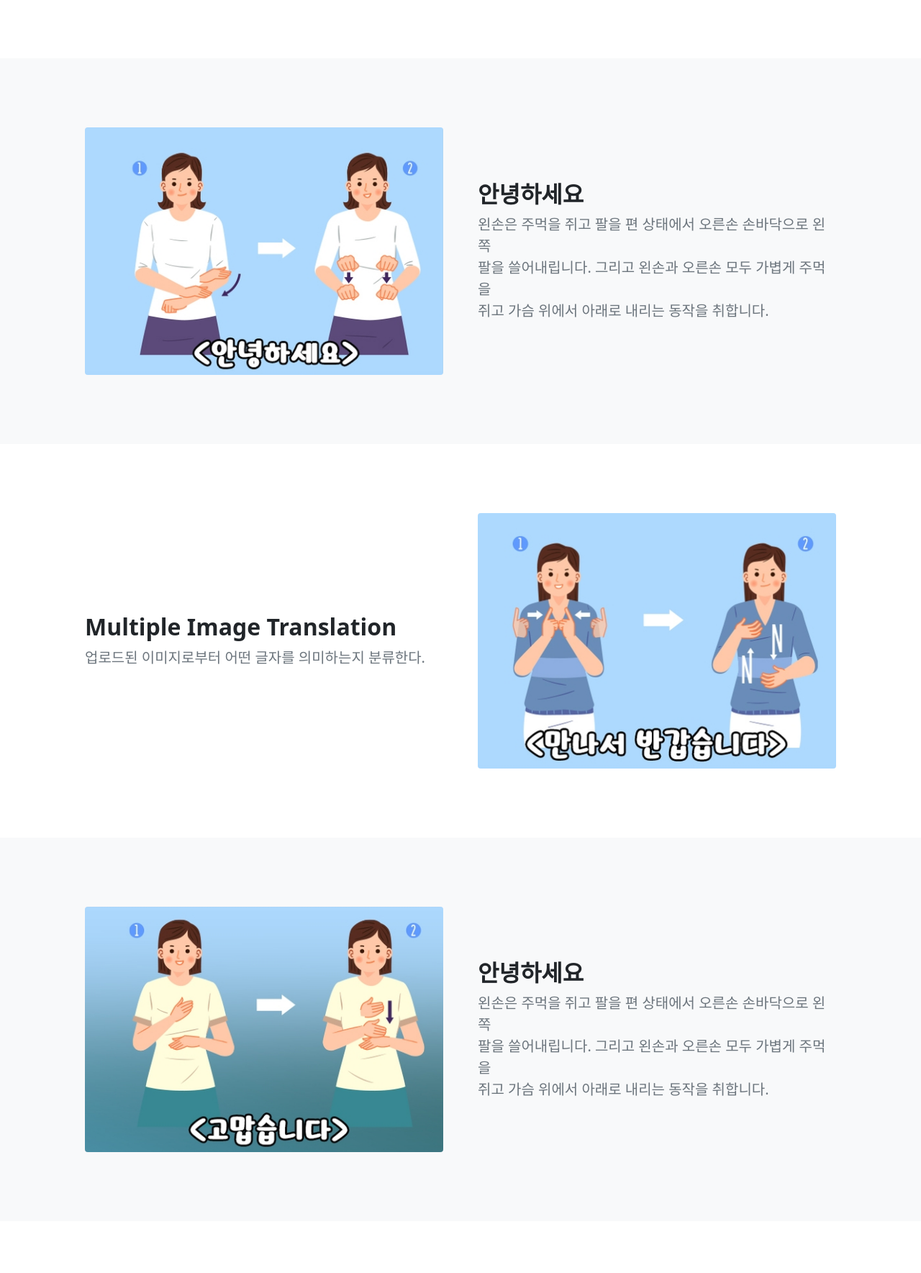
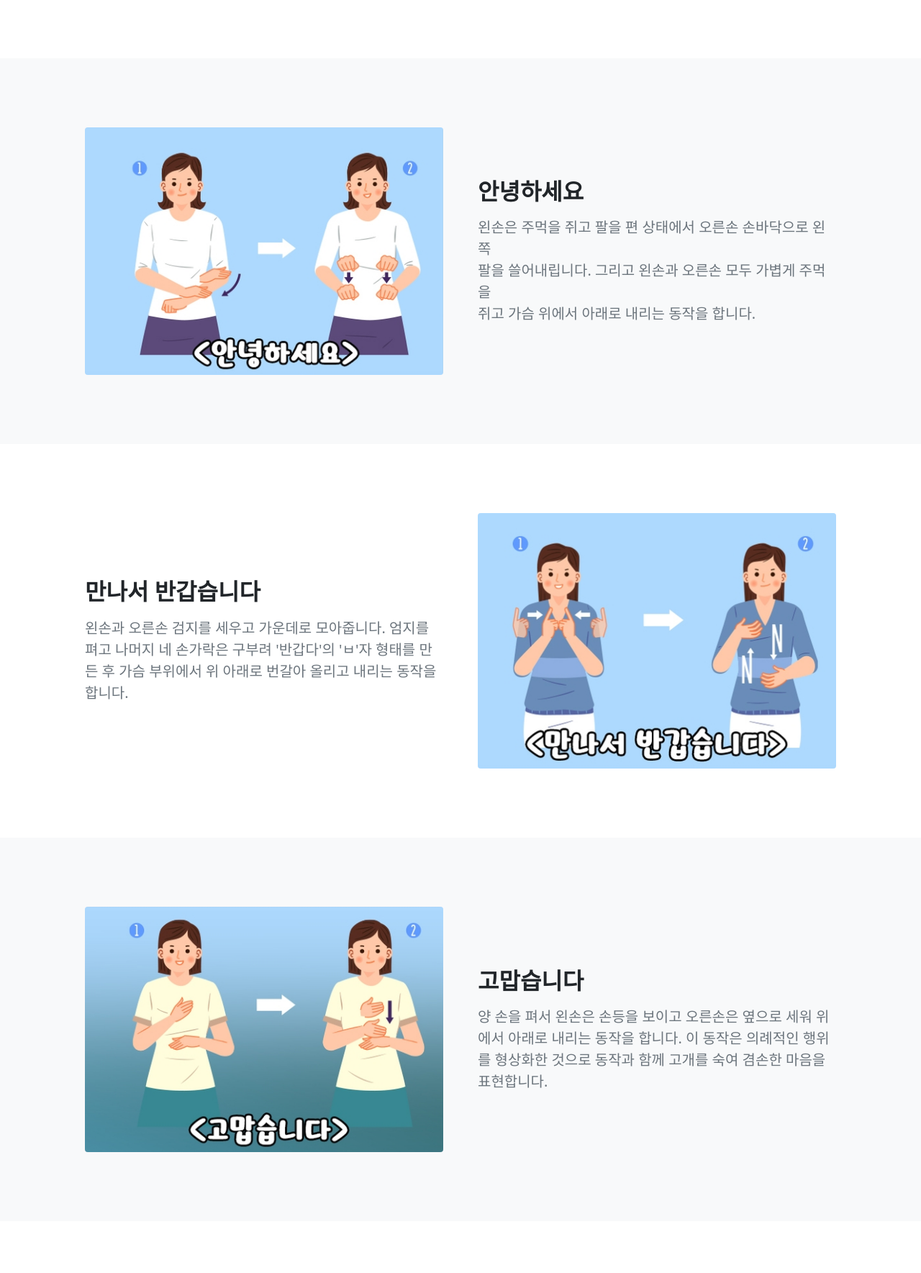
Before and after one commit to hardids/Sign-Language-Translation, a Django app: page /sign_lang/learn/ in a window 1280 px wide. Shown: the part 333-2102 px from the top of the page at 72% size. Run offline with Django 3.2, Linux system fonts and the light colour scheme; some libraries are stand-ins or nearby versions.

Commit message:
Learning 수정

```diff
--- a/sign_lang/templates/sign_lang/learn.html
+++ b/sign_lang/templates/sign_lang/learn.html
@@ -24,7 +24,8 @@
             <div class="col-lg-6"><img class="img-fluid rounded mb-5 mb-lg-0" src="/static/assets/learn1.PNG" alt="..." /></div>
             <div class="col-lg-6">
                 <h2 class="fw-bolder">안녕하세요</h2>
-                <p class="lead fw-normal text-muted mb-0">왼손은 주먹을 쥐고 팔을 편 상태에서 오른손 손바닥으로 왼쪽 <br> 팔을 쓸어내립니다. 그리고 왼손과 오른손 모두 가볍게 주먹을 <br> 쥐고 가슴 위에서 아래로 내리는 동작을 취합니다.</p>
+                </p>
+                <p class="lead fw-normal text-muted mb-0">왼손은 주먹을 쥐고 팔을 편 상태에서 오른손 손바닥으로 왼쪽 <br> 팔을 쓸어내립니다. 그리고 왼손과 오른손 모두 가볍게 주먹을 <br> 쥐고 가슴 위에서 아래로 내리는 동작을 합니다.</p>
             </div>
         </div>
     </div>
@@ -35,8 +36,9 @@
         <div class="row gx-5 align-items-center">
             <div class="col-lg-6 order-first order-lg-last"><img class="img-fluid rounded mb-5 mb-lg-0" src="/static/assets/learn2.PNG" alt="..." /></div>
             <div class="col-lg-6">
-                <h2 class="fw-bolder">Multiple Image Translation</h2>
-                <p class="lead fw-normal text-muted mb-0">업로드된 이미지로부터 어떤 글자를 의미하는지 분류한다.</p>
+                <h2 class="fw-bolder">만나서 반갑습니다</h2>
+                </p>
+                <p class="lead fw-normal text-muted mb-0">왼손과 오른손 검지를 세우고 가운데로 모아줍니다. 엄지를 펴고 나머지 네 손가락은 구부려 '반갑다'의 'ㅂ'자 형태를 만든 후 가슴 부위에서 위 아래로 번갈아 올리고 내리는 동작을 합니다.
             </div>
         </div>
     </div>
@@ -47,8 +49,9 @@
         <div class="row gx-5 align-items-center">
             <div class="col-lg-6"><img class="img-fluid rounded mb-5 mb-lg-0" src="/static/assets/learn3.PNG" alt="..." /></div>
             <div class="col-lg-6">
-                <h2 class="fw-bolder">안녕하세요</h2>
-                <p class="lead fw-normal text-muted mb-0">왼손은 주먹을 쥐고 팔을 편 상태에서 오른손 손바닥으로 왼쪽 <br> 팔을 쓸어내립니다. 그리고 왼손과 오른손 모두 가볍게 주먹을 <br> 쥐고 가슴 위에서 아래로 내리는 동작을 취합니다.</p>
+                <h2 class="fw-bolder">고맙습니다</h2>
+                </p>
+                <p class="lead fw-normal text-muted mb-0">양 손을 펴서 왼손은 손등을 보이고 오른손은 옆으로 세워 위에서 아래로 내리는 동작을 합니다. 이 동작은 의례적인 행위를 형상화한 것으로 동작과 함께 고개를 숙여 겸손한 마음을 표현합니다.
             </div>
         </div>
     </div>
@@ -59,8 +62,9 @@
         <div class="row gx-5 align-items-center">
             <div class="col-lg-6 order-first order-lg-last"><img class="img-fluid rounded mb-5 mb-lg-0" src="/static/assets/learn4.PNG" alt="..." /></div>
             <div class="col-lg-6">
-                <h2 class="fw-bolder">Multiple Image Translation</h2>
-                <p class="lead fw-normal text-muted mb-0">업로드된 이미지로부터 어떤 글자를 의미하는지 분류한다.</p>
+                <h2 class="fw-bolder">사랑합니다</h2>
+                </p>
+                <p class="lead fw-normal text-muted mb-0">한 손은 주먹을 쥐고 일자로 세운 뒤 다른 한 손은 손바닥을 펴서 주먹 위에 원을 그리는 동작을 합니다.
             </div>
         </div>
     </div>
```
Also changed, not shown: sign_lang/static/assets/LEEJIHO.jpg (added).
